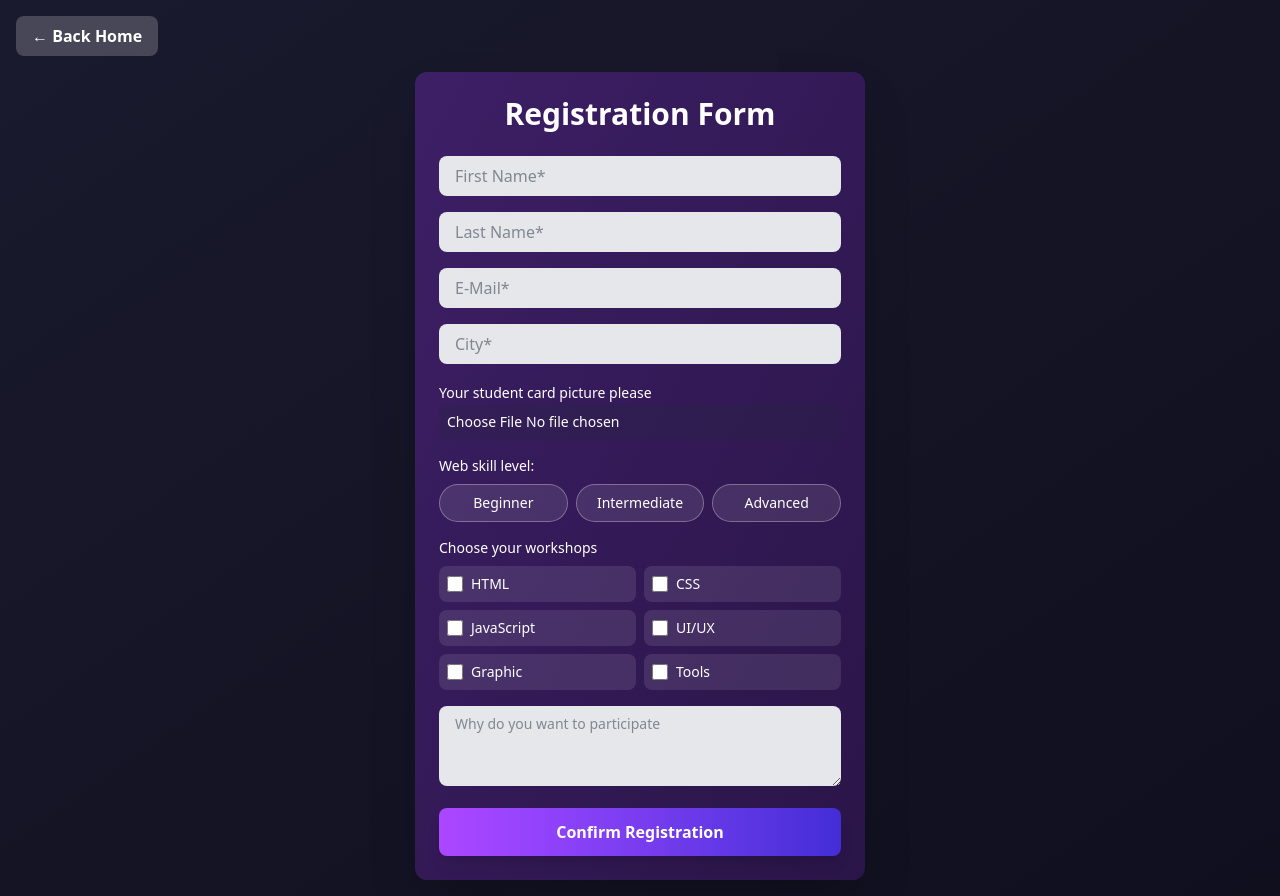
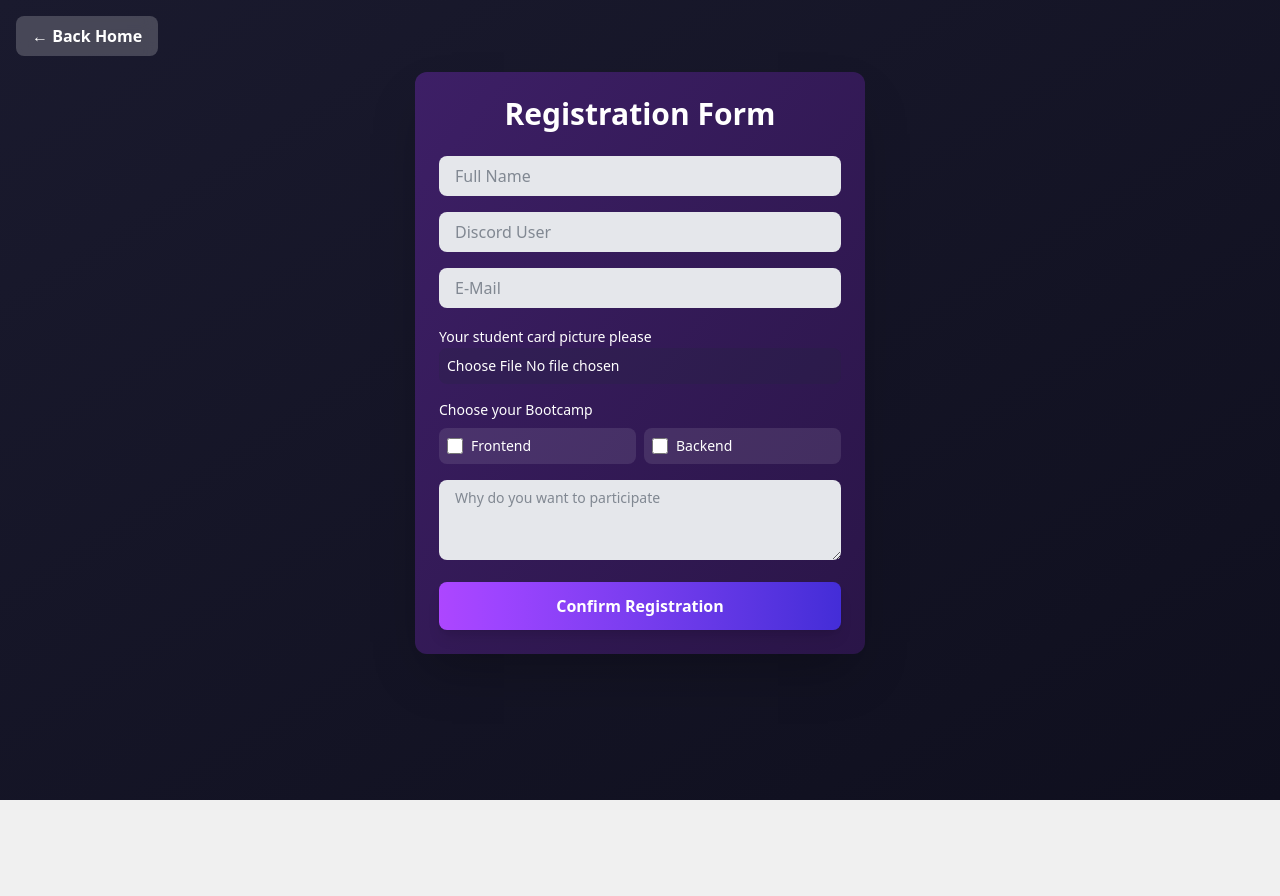
Before and after one commit to Abdellah-saim-mamoune1/BitUp, a React (Vite) app: page / in a window 1280 px wide. Both pictures are taken after a click on the button "Register". After the commit the page ends 800 px from the top, so only its background shows below. Built offline with nearby package versions, Linux system fonts and the light colour scheme.

Commit message:
chanign form

```diff
--- a/src/Home.tsx
+++ b/src/Home.tsx
@@ -88,7 +88,7 @@ export function Home() {
               animate={{ opacity: 1, y: 0 }}
               exit={{ opacity: 0, y: -20 }}
               transition={{ duration: 0.3 }}
-              className="absolute top-20 left-0 w-full bg-white border-t border-gray-200 flex flex-col items-center gap-4 py-4 font-medium text-gray-800 md:hidden shadow-lg"
+              className="absolute top-15 left-0 w-full bg-white border-t border-gray-200 flex flex-col items-center gap-4 py-4 font-medium text-gray-800 md:hidden shadow-lg"
             >
               {["Home", "Workshops", "Contact"].map((item, i) => (
                 <button
--- a/src/Registration.tsx
+++ b/src/Registration.tsx
@@ -52,7 +52,7 @@ export function Register() {
 
         <div className="space-y-3 sm:space-y-4">
           {/* Inputs */}
-          {["First Name*", "Last Name*", "E-Mail*", "City*"].map((placeholder) => (
+          {["Full Name","Discord User", "E-Mail"].map((placeholder) => (
             <input
               key={placeholder}
               type={placeholder.includes("E-Mail") ? "email" : "text"}
@@ -83,38 +83,11 @@ export function Register() {
           </div>
 
           {/* Skill Level */}
+
           <div className="space-y-1 sm:space-y-2">
-            <label className="text-white text-xs sm:text-sm block">Web skill level:</label>
-            <div className="flex flex-col sm:flex-row gap-2 sm:gap-2">
-              {["beginner", "intermediate", "advanced"].map((level) => (
-                <label key={level} className="flex-1 relative cursor-pointer">
-                  <input
-                    type="radio"
-                    name="skill"
-                    value={level}
-                    checked={skillLevel === level}
-                    onChange={() => setSkillLevel(level)}
-                    className="hidden"
-                  />
-                  <span
-                    className={`block text-center py-1 sm:py-2 px-1 sm:px-2 rounded-full border border-white/30 transition-all text-xs sm:text-sm ${
-                      skillLevel === level
-                        ? "bg-white/30 transform -translate-y-0.5 scale-105 shadow-lg"
-                        : "bg-white/10"
-                    } text-white`}
-                  >
-                    {level.charAt(0).toUpperCase() + level.slice(1)}
-                  </span>
-                </label>
-              ))}
-            </div>
-          </div>
-
-          {/* Workshops */}
-          <div className="space-y-1 sm:space-y-2">
-            <h2 className="text-white text-xs sm:text-sm font-medium">Choose your workshops</h2>
+            <h2 className="text-white text-xs sm:text-sm font-medium">Choose your Bootcamp</h2>
             <ul className="grid grid-cols-2 gap-1 sm:gap-2 list-none">
-              {["HTML", "CSS", "JavaScript", "UI/UX", "Graphic", "Tools"].map((ws) => (
+              {["Frontend", "Backend"].map((ws) => (
                 <li key={ws}>
                   <label className="flex items-center gap-1 sm:gap-2 p-1 sm:p-2 bg-white/10 rounded-lg cursor-pointer hover:bg-white/20 transition text-xs sm:text-sm">
                     <input
```
